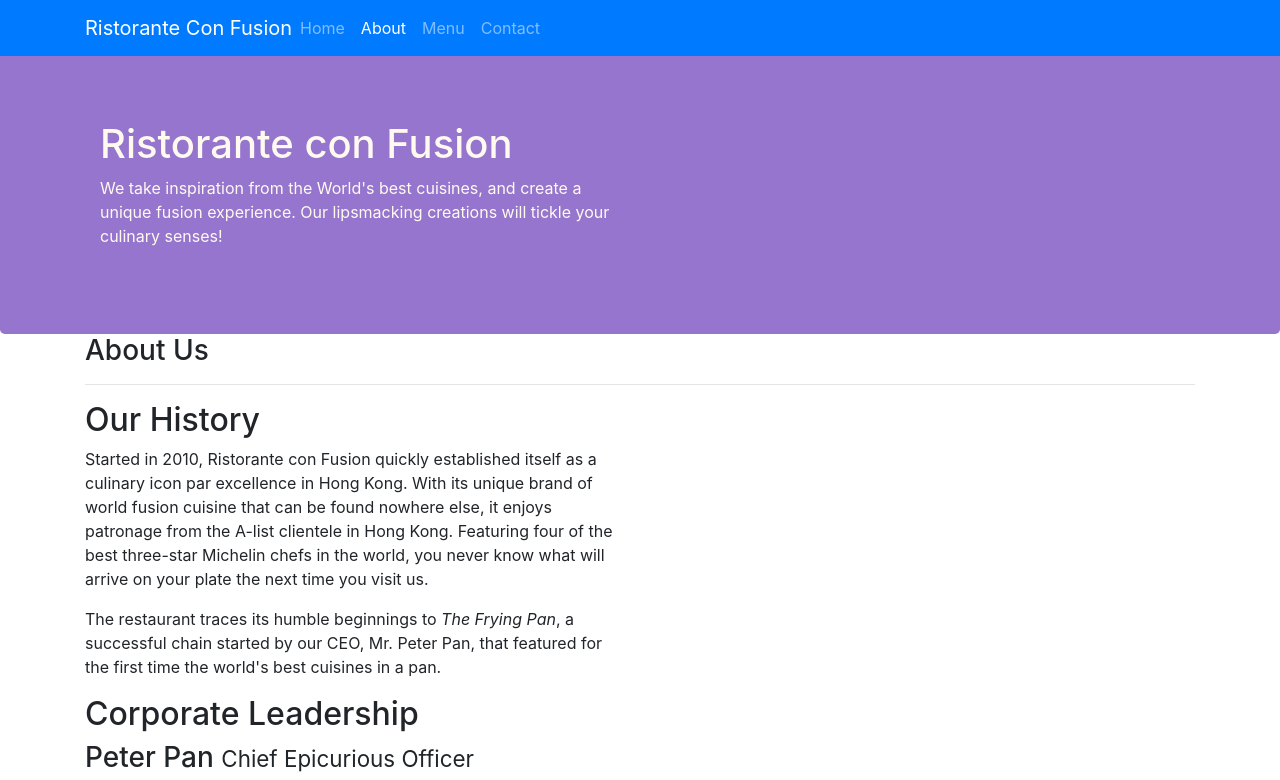
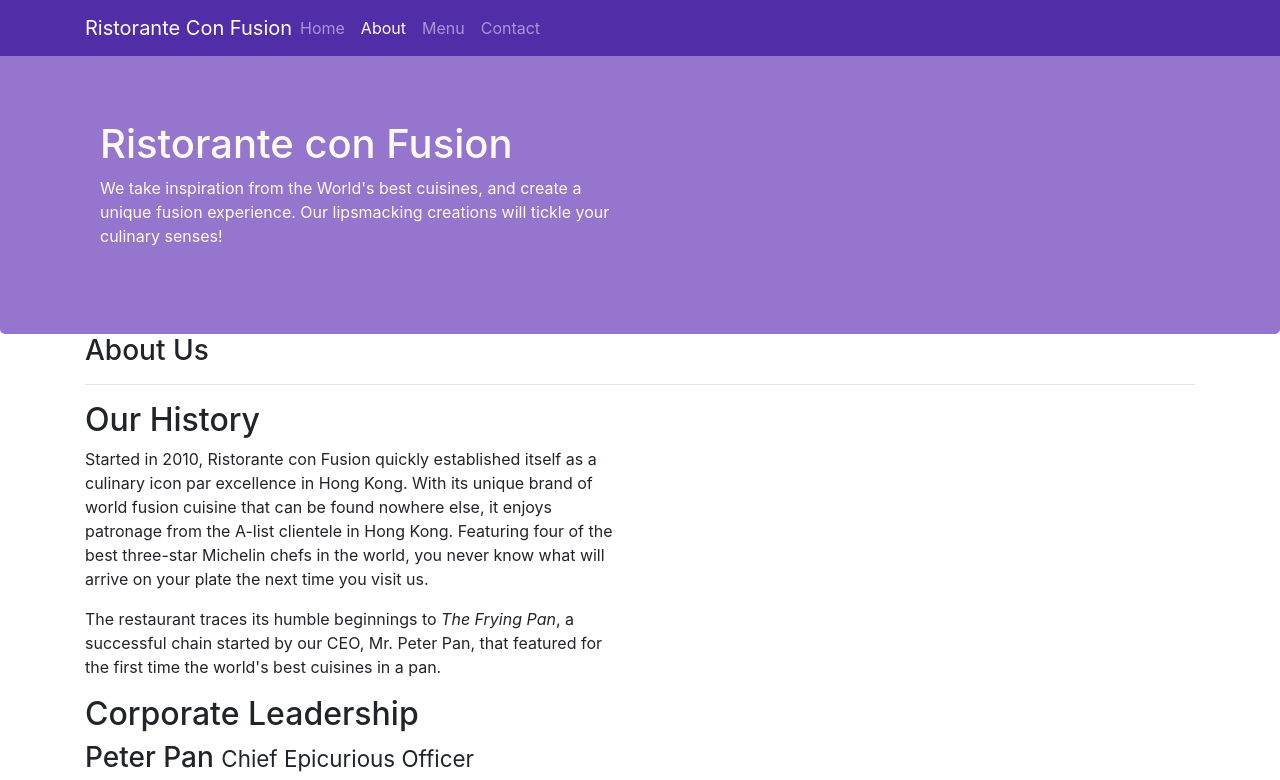
Before and after one commit to emreavcia/bootstrap-4-coursera-assignment, a website: page aboutus.html in a window 1280 px wide. Shown: the top 780 px of the page. Drawn offline with nearby package versions, Linux system fonts and the light colour scheme.

Commit message:
bg-primary class is removed from navbar

```diff
--- a/aboutus.html
+++ b/aboutus.html
@@ -16,7 +16,7 @@
 
 <body>
 
-    <nav class="navbar navbar-dark navbar-expand-sm bg-primary fixed-top ">
+    <nav class="navbar navbar-dark navbar-expand-sm fixed-top ">
         <div class="container">
             <button class="navbar-toggler" type="button" data-toggle="collapse" data-target="#Navbar">
                 <span class="navbar-toggler-icon"></span>
```
Also changed, not shown: index.html (+1 -1 lines).
